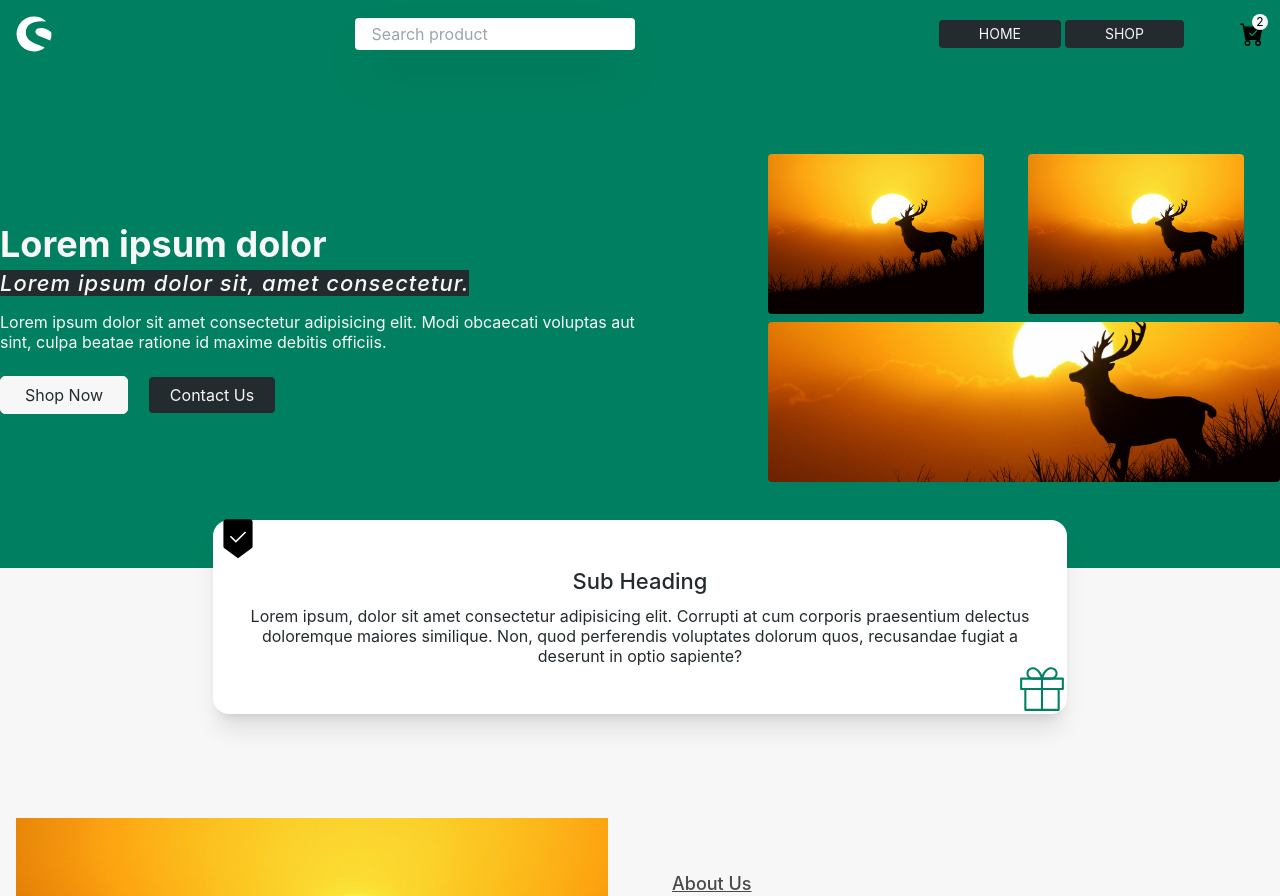
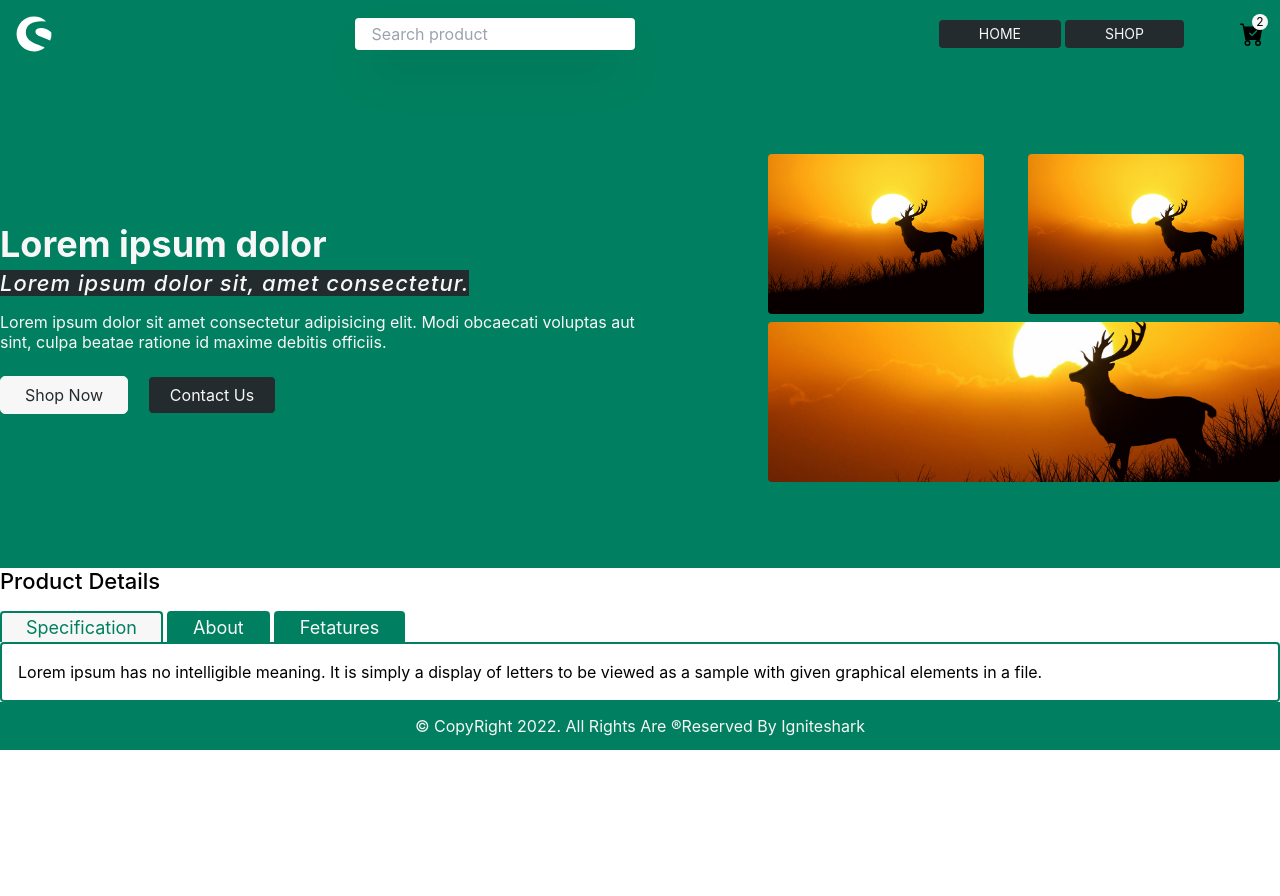
Before and after one commit to Pradeepsingh143/javascript-ecom-app, a React (Create React App) app: page /productPage/101/ in a window 1280 px wide. Shown: the top 896 px of the page. After the commit the page ends 800 px from the top, so only its background shows below. Built offline with nearby package versions, Linux system fonts and the light colour scheme.

Commit message:
added tab componend and singleproduct page

```diff
--- a/package.json
+++ b/package.json
@@ -9,6 +9,7 @@
     "react": "^18.2.0",
     "react-dom": "^18.2.0",
     "react-icons": "^4.7.1",
+    "react-router-dom": "^6.5.0",
     "react-scripts": "5.0.1",
     "styled-components": "^5.3.6",
     "web-vitals": "^2.1.4"
--- a/src/App.js
+++ b/src/App.js
@@ -1,14 +1,40 @@
-import Header from "./components/Header";
-import Footer from "./components/Footer";
+import React from "react";
+import {createBrowserRouter, RouterProvider, Outlet} from "react-router-dom";
+
+import Header from "./components/Header"
+import Footer from "./components/Footer"
 import Home from "./pages/Home";
+import SingleProduct from "./pages/SingleProduct";
+
+
+const Layout = () =>(
+  <>
+  <Header />
+  <Outlet />
+  <Footer />
+  </>
+)
+
+const Router = createBrowserRouter([
+  {
+    path : "",
+    element : <Layout />,
+    children: [
+      {
+        path : "/",
+        element : <Home />
+      },
+      {
+        path : "/productPage/:productId/",
+        element : <SingleProduct />
+      }
+    ]
+  }
+])
 
 function App() {
   return (
-    <>
-    <Header />
-    <Home />
-    <Footer />
-    </>
+    <RouterProvider router={Router} />
   );
 }
 
--- /dev/null
+++ b/src/components/ProdcuctCard.jsx
@@ -0,0 +1,21 @@
+import React from "react";
+import { BsFillCartPlusFill } from 'react-icons/bs';
+import img from "../images/demoimg.jpg";
+
+const ProdcuctCard = () => {
+  return (
+    <div className="productCard border-2 flex flex-col w-11/12 sm:w-[230px] rounded-md">
+      <div className="productImg relative">
+        <img src={img} alt="" className="w-full object-cover rounded-t-md hover:opacity-90" />
+        <BsFillCartPlusFill fontSize={'24px'} className="absolute -bottom-8 right-3 cursor-pointer"/>
+      </div>
+      <div className="productDetails bg-[#fff] p-3">
+        <h4 className="text-sm">Category</h4>
+        <h3 className="font-semibold text-xl">Card Title</h3>
+        <h4 className="text-sm"><strong className="font-medium">Price:</strong> 20$</h4>
+      </div>
+    </div>
+  );
+};
+
+export default ProdcuctCard;
--- /dev/null
+++ b/src/components/TabView.jsx
@@ -0,0 +1,46 @@
+import React, { useState } from "react";
+import { SubHeading, Paragraph } from "../utils/styledComponents/components";
+
+const TabView = ({ tabs = {}}) => {
+  const [activeTabIndex, setActiveTabIndex] = useState(0);
+
+  const activeTab = (index) => {
+    setActiveTabIndex(index);
+  };
+
+  return (
+    <div className="tabView">
+      <div className="tabName">
+        {Object.keys(tabs).length === 0 ? (
+          <div>
+            {" "}
+            <Paragraph>No Value Passed, Please add Title, tabs=object of array then inside array name and content obj</Paragraph>{" "}
+          </div>
+        ) : (
+          <div>
+            <div className="tabs">
+              {tabs.map((tab, index) => (
+                <label
+                  key={index}
+                  className={
+                    index === activeTabIndex
+                      ? "bg-white text-primary cursor-pointer transition duration-300 ease-in-out border-x-2 border-t-2 border-primary rounded-t px-6 py-1 text-lg mr-1"
+                      : "bg-primary text-white cursor-pointer border-t-2 border-l-2 border-r-2 border-solid border-transparent px-6 py-1 text-lg mr-1 rounded-t"
+                  }
+                  onClick={() => activeTab(index)}
+                >
+                  {tab.name}
+                </label>
+              ))}
+            </div>
+            <div className="content border-2 border-primary p-4 rounded">
+              {tabs[activeTabIndex].content}
+            </div>
+          </div>
+        )}
+      </div>
+    </div>
+  );
+};
+
+export default TabView;
--- a/src/index.js
+++ b/src/index.js
@@ -3,6 +3,7 @@ import ReactDOM from 'react-dom/client';
 import './index.css';
 import App from './App';
 import reportWebVitals from './reportWebVitals';
+
 
 const root = ReactDOM.createRoot(document.getElementById('root'));
 root.render(
@@ -11,7 +12,4 @@ root.render(
   </React.StrictMode>
 );
 
-// If you want to start measuring performance in your app, pass a function
-// to log results (for example: reportWebVitals(console.log))
-// or send to an analytics endpoint. Learn more: https://bit.ly/CRA-vitals
 reportWebVitals();
--- a/src/pages/Home.jsx
+++ b/src/pages/Home.jsx
@@ -6,6 +6,7 @@ import {
   Paragraph,
 } from "../utils/styledComponents/components";
 import img from "../images/demoimg.jpg";
+import ProdcuctCard from "../components/ProdcuctCard";
 
 const Home = () => {
   return (
@@ -91,7 +92,7 @@ const Home = () => {
           {/* About summary section */}
           <div className="container w-full md:w-8/12 mx-auto text-black">
             {/* sub heading div */}
-            <div className="aboutSummary flex flex-col text-center p-4 md:py-12 md:px-8 bg-[#fff] md:shadow-xl hover:md:shadow-2xl md:rounded-2xl relative bottom-12 gap-3">
+            <div className="aboutSummary flex flex-col text-center p-4 md:py-12 md:px-8 bg-[#fff] md:shadow-xl hover:md:shadow-2xl md:rounded-2xl relative md:bottom-12 gap-3">
               <SubHeading className="capitalize">Sub Heading</SubHeading>
               <Paragraph>
                 Lorem ipsum, dolor sit amet consectetur adipisicing elit.
@@ -103,22 +104,36 @@ const Home = () => {
           </div>
 
           {/* About us container */}
-          <div className="container flex flex-col md:flex-row mx-auto px-4 gap-16 mt-14 items-center">
+          <div className="container flex flex-col md:flex-row mx-auto px-4 gap-6 md:gap-16 mt-5 md:mt-14 items-center">
             <div className="left-col w-full md:w-1/2">
               <img src={img} alt="" className="w-full md:h-[380px] object-cover"/>
             </div>
             <div className="right-col  w-full md:w-1/2">
-              <SubHeading className="mb-5" fontSize={'18px'} fontWeight={'500'} textDecoration={'underline'} opacity={'.7'}>About Us</SubHeading>
-              <Heading fontSize={'32px'} fontWeight={'600'} fontStyle={'italic'} letterSpacing={'1px'}>
+              <Heading className="mb-3 md:mb-5" fontSize={'18px'} fontStyle={'italic'} fontWeight={'500'} textDecoration={'underline'} opacity={'.7'}>About Us</Heading>
+              <SubHeading fontSize={'32px'} fontWeight={'600'} letterSpacing={'1px'}>
                 Lorem ipsum dolor, sit amet consectetur adipisicing elit.
-              </Heading>
-              <Paragraph className="mt-7">
+              </SubHeading>
+              <Paragraph className="mt-4 md:mt-7">
                 Lorem ipsum dolor sit amet consectetur adipisicing elit. Nulla
                 tempora deserunt laborum sint aliquam magni molestiae maxime,
                 praesentium totam in, ullam unde odio quasi autem amet eius
                 numquam suscipit laudantium.
               </Paragraph>
-              <Button className="mt-6">Contact</Button>
+              <Button className="mt-6" width={'140px'}>Contact</Button>
+            </div>
+          </div>
+        </section>
+
+        {/* product section
+        # section-3 */}
+        <section className="productSection bg-white">
+          <div className="container mx-auto min-h-[460px] flex flex-col justify-center">
+            <Heading fontSize={'32px'} className="capitalize text-center">our products</Heading>
+            <div className="product flex flex-wrap gap-4 justify-evenly mt-5">
+              <ProdcuctCard />
+              <ProdcuctCard />
+              <ProdcuctCard />
+              <ProdcuctCard />
             </div>
           </div>
         </section>
--- /dev/null
+++ b/src/pages/SingleProduct.jsx
@@ -0,0 +1,118 @@
+import React from "react";
+import img from "../images/demoimg.jpg";
+import { VscSettings } from "react-icons/vsc";
+import { AiOutlineSetting } from "react-icons/ai";
+import { TbListDetails } from "react-icons/tb";
+import { MdOutlineRateReview } from "react-icons/md";
+
+import {
+  Button,
+  Heading,
+  SubHeading,
+  Paragraph,
+} from "../utils/styledComponents/components";
+import TabView from "../components/TabView";
+
+const SingleProduct = () => {
+  return (
+    <>
+      {/* hero section*/}
+      {/* # section 1 */}
+      <section className="heroSection min-h-[500px] bg-primary flex ">
+        <div className="container flex mx-auto items-center">
+          {/* left cloumn */}
+          <div className="left w-1/2">
+            <Heading className="mb-1" fontSize={"36px"} color={"var(--white)"}>
+              Lorem ipsum dolor
+            </Heading>
+            <SubHeading
+              fontStyle={"italic"}
+              color={"var(--white)"}
+              letterSpacing={"1px"}
+            >
+              <mark
+                style={{ background: "var(--black)", color: "var(--white)" }}
+              >
+                Lorem ipsum dolor sit, amet consectetur.
+              </mark>
+            </SubHeading>
+            <Paragraph className="mt-4" color={"var(--white)"}>
+              Lorem ipsum dolor sit amet consectetur adipisicing elit. Modi
+              obcaecati voluptas aut sint, culpa beatae ratione id maxime
+              debitis officiis.
+            </Paragraph>
+            <div className="buttons flex gap-5 mt-6">
+              <Button
+                color="var(--black)"
+                bgColor="var(--white)"
+                border="1px solid var(--white)"
+                width="8em"
+                height="2.4em"
+                borderRadius="5px"
+                hoverBgColor="var(--primary)"
+                hoverColor="var(--white)"
+                hoverBorder="1px solid var(--white)"
+              >
+                Shop Now
+              </Button>
+              <Button
+                color="var(--white)"
+                bgColor="var(--black)"
+                border="1px solid var(--primary)"
+                width="8em"
+                height="2.4em"
+                borderRadius="5px"
+              >
+                Contact Us
+              </Button>
+            </div>
+          </div>
+          {/* right column */}
+          <div className="right w-1/2 flex justify-end">
+            <div className="images grid grid-cols-2 gap-2 w-4/5">
+              <img src={img} alt="" className="h-40 object-cover rounded" />
+              <img src={img} alt="" className="h-40 object-cover rounded" />
+              <div className="col-span-2">
+                <img
+                  src={img}
+                  alt=""
+                  className="w-full h-40 object-cover rounded"
+                />
+              </div>
+            </div>
+          </div>
+        </div>
+      </section>
+
+      {/* product feature tabs start*/}
+      <section className="product-features">
+       <div className="container mx-auto">
+        <SubHeading className="mb-5"> Product Details </SubHeading>
+       <TabView
+          title={"Product Specification"}
+          tabs={[
+            {
+              name: "Specification",
+              content:
+                "Lorem ipsum has no intelligible meaning. It is simply a display of letters to be viewed as a sample with given graphical elements in a file.",
+            },
+            {
+              name: "About",
+              content:
+                "In publishing and graphic design, Lorem ipsum is a placeholder text commonly used to demonstrate the visual form of a document or a typeface without relying on meaningful content",
+            },
+            {
+              name: "Fetatures",
+              content:
+                "Lorem ipsum is a placeholder text commonly used to demonstrate the visual form of a document or a typeface without relying on meaningful content",
+            },
+          ]}
+          />
+       </div>
+      </section>
+      {/* product feature tabs end*/}
+    </>
+  );
+};
+
+export default SingleProduct;
```
Also changed, not shown: src/index.css (line endings or trailing spaces), 1 other file (tests, documents, lock files or other folders).
